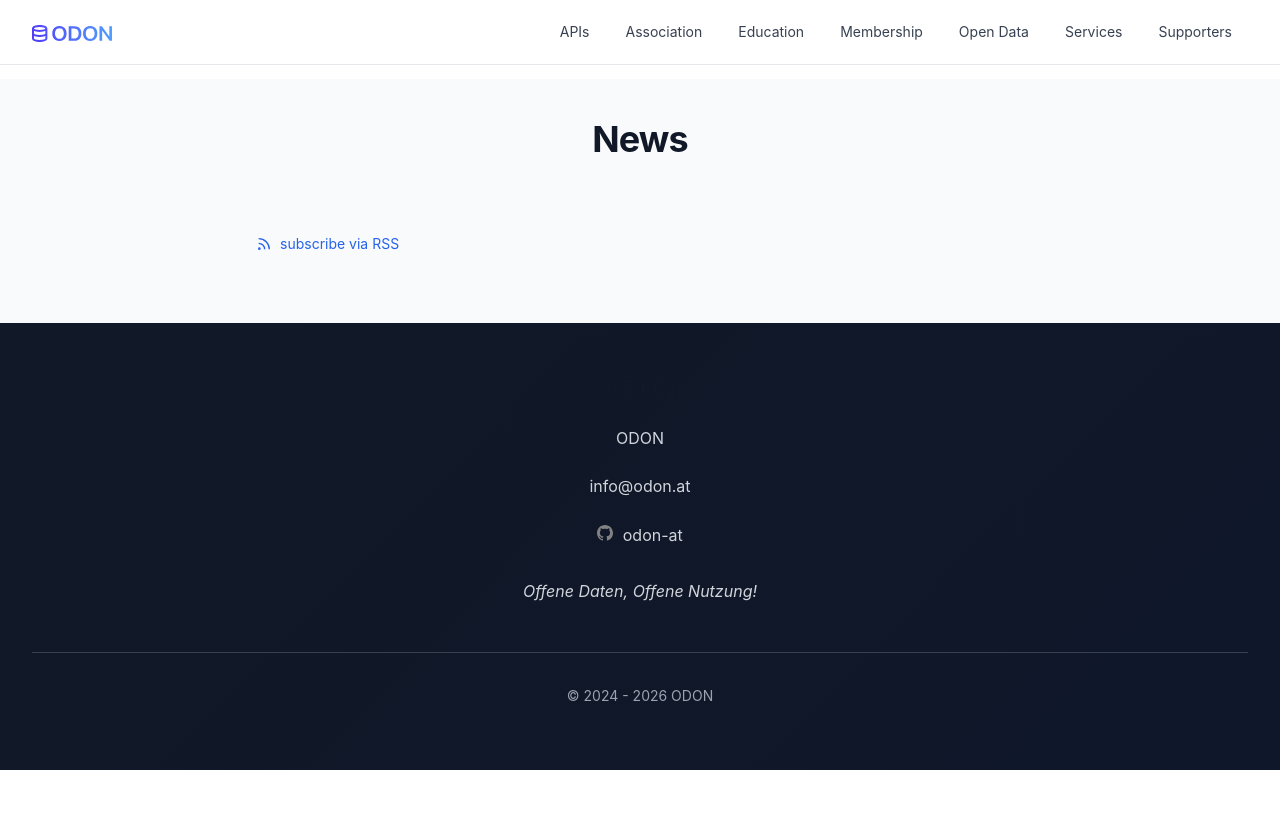
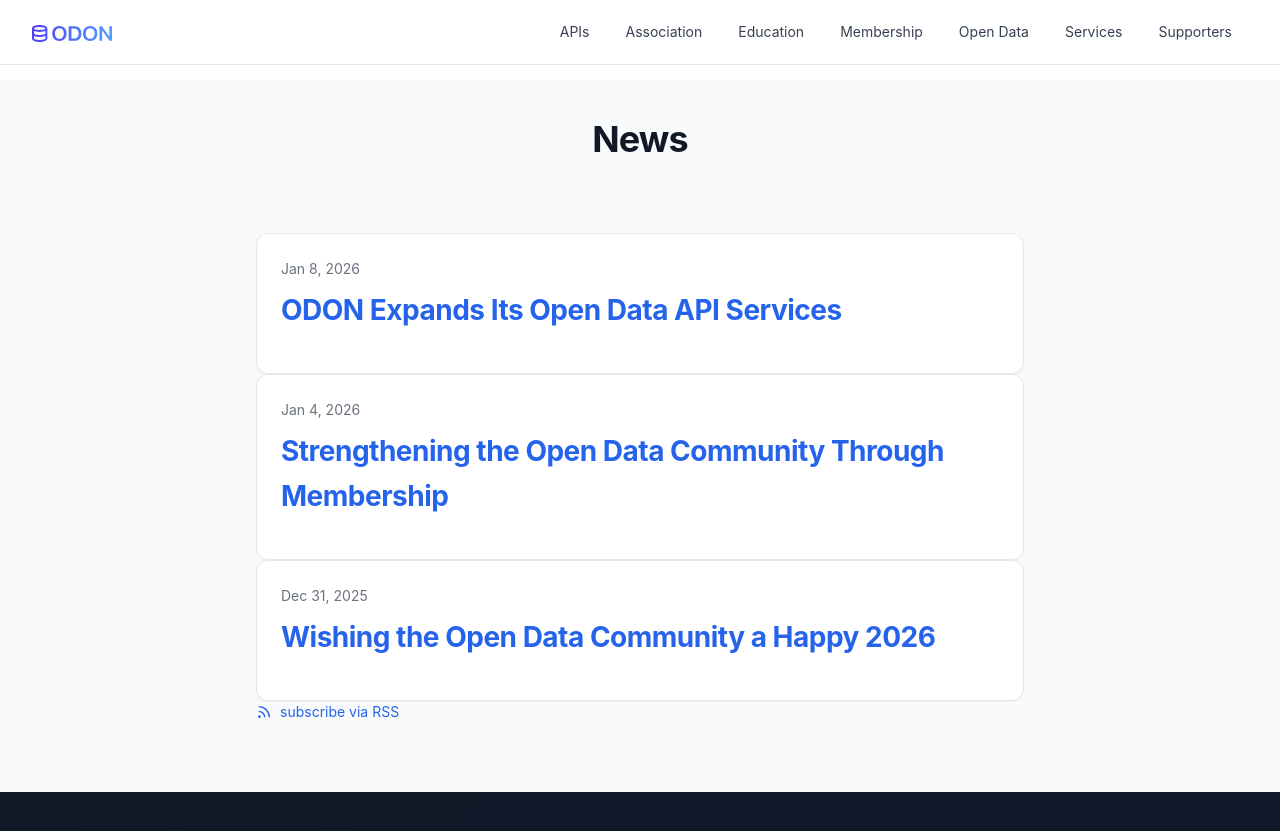
Before and after one commit to verein-odon/verein-odon.github.io, a Jekyll site: the page built from docs/en/index.md, in a window 1280 px wide and 900 px high, scrolled down 1952 px. Shown: the top 831 px of the window. Built offline with Jekyll 4.4.1, drawn with Linux system fonts in a browser that asks for light colours; before the commit the page ends 2722 px from its top, so only the background shows below that.

Commit message:
Added news items

```diff
--- a/docs/_layouts/post.html
+++ b/docs/_layouts/post.html
@@ -4,7 +4,7 @@
 <div class="wrapper">
   <article class="post h-entry" itemscope itemtype="http://schema.org/BlogPosting">
 
-    <header class="post-header">
+    <header class="post-header" style="padding-top: 2em">
       <h1 class="post-title p-name" itemprop="name headline">{{ page.title | escape }}</h1>
       <p class="post-meta">
         <time class="dt-published" datetime="{{ page.date | date_to_xmlschema }}" itemprop="datePublished">
--- /dev/null
+++ b/docs/_posts/en/2026-01-01-happy-2026.md
@@ -0,0 +1,11 @@
+---
+layout: post
+title:  "Wishing the Open Data Community a Happy 2026"
+date:   2026-01-01 00:00:01 +0100
+categories: odon verein
+lang: en
+---
+
+As the new year begins, ODON would like to wish everyone in the Open Data community a happy and successful 2026. We look forward to continuing our work on improving access to Open Data, supporting learning, and strengthening collaboration across sectors.
+
+Thank you to all users members and supporters who contribute to making Open Data more accessible useful and impactful. We are excited to continue this journey together in the year ahead.
--- /dev/null
+++ b/docs/_posts/en/2026-01-05-membership.md
@@ -0,0 +1,11 @@
+---
+layout: post
+title:  "Strengthening the Open Data Community Through Membership"
+date:   2026-01-05 00:00:01 +0100
+categories: odon verein
+lang: en
+---
+
+ODON invites individuals and organisations interested in Open Data to become members of the association. Membership helps sustain the development of services and infrastructure while strengthening a growing community around open and reusable data.
+
+Members support ODON’s non profit mission and contribute to a shared effort to improve how Open Data is used across sectors.
--- /dev/null
+++ b/docs/_posts/en/2026-01-09-api-services.md
@@ -0,0 +1,11 @@
+---
+layout: post
+title:  "ODON Expands Its Open Data API Services"
+date:   2026-01-09 00:00:01 +0100
+categories: odon verein
+lang: en
+---
+
+ODON continues to improve access to Open Data by expanding its API based services. The focus remains on making high quality public datasets easier to discover, access, and integrate into applications, research projects, and educational use cases.
+
+The ongoing development reflects ODON’s commitment to lowering technical barriers and supporting developers and organisations that rely on Open Data for innovation and transparency. In the next days, we will update the API logic to make the API more performant. It is not expected that users will notice any interruption.
```
